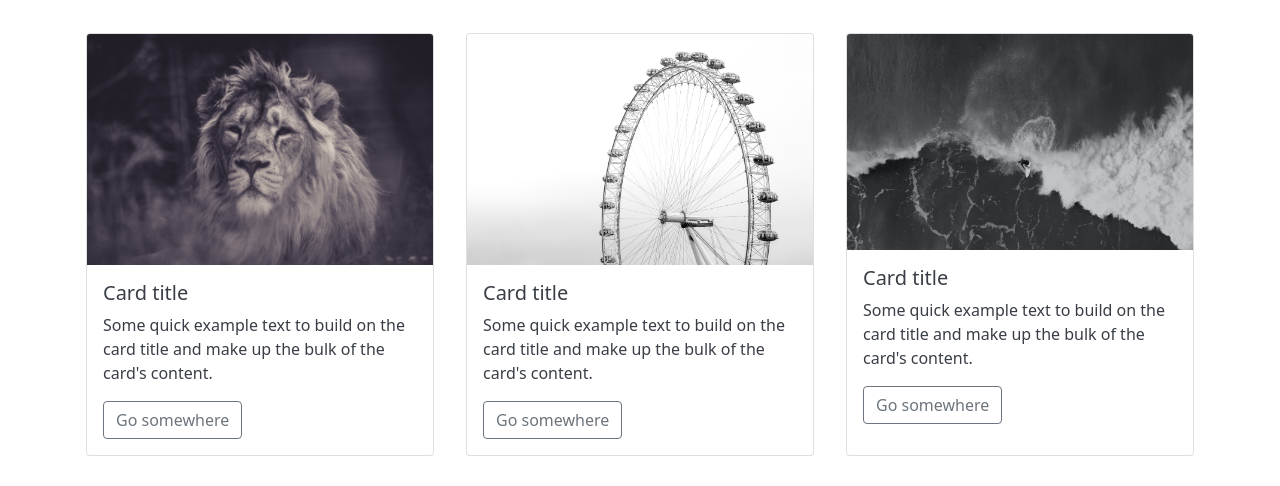
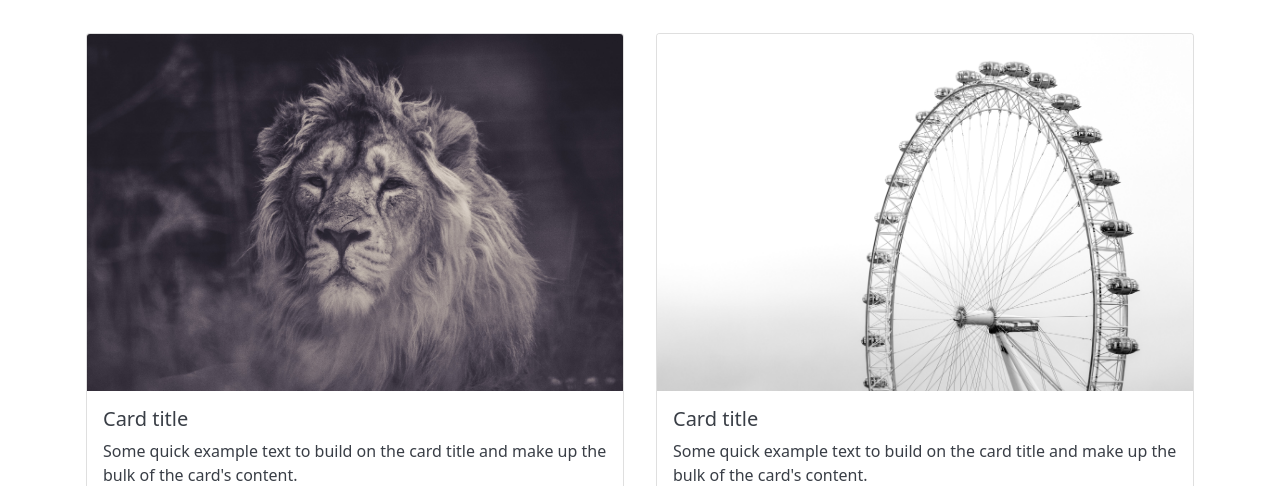
Before and after one commit to taro-u/tp1, a plain HTML site: page index.html in a window 1280 px wide. Shown: the part 405-891 px from the top of the page. Drawn offline with nearby package versions, Linux system fonts and the light colour scheme; a web font is replaced by a local one.

Commit message:
Add files via upload

```diff
--- a/index.html
+++ b/index.html
@@ -74,7 +74,7 @@
     </nav>
 
     <!-- Contents Cards -->
-    <div class="row row-cols-1 row-cols-md-2 row-cols-lg-3 g-4">
+    <div class="row row-cols-1 row-cols-xl-2 row-cols-xxl-3 g-4">
       <div class="col card-cols">
         <div class="card h-100">
           <img src="images/lion.jpg" class="card-img-top" alt="lion">
```
